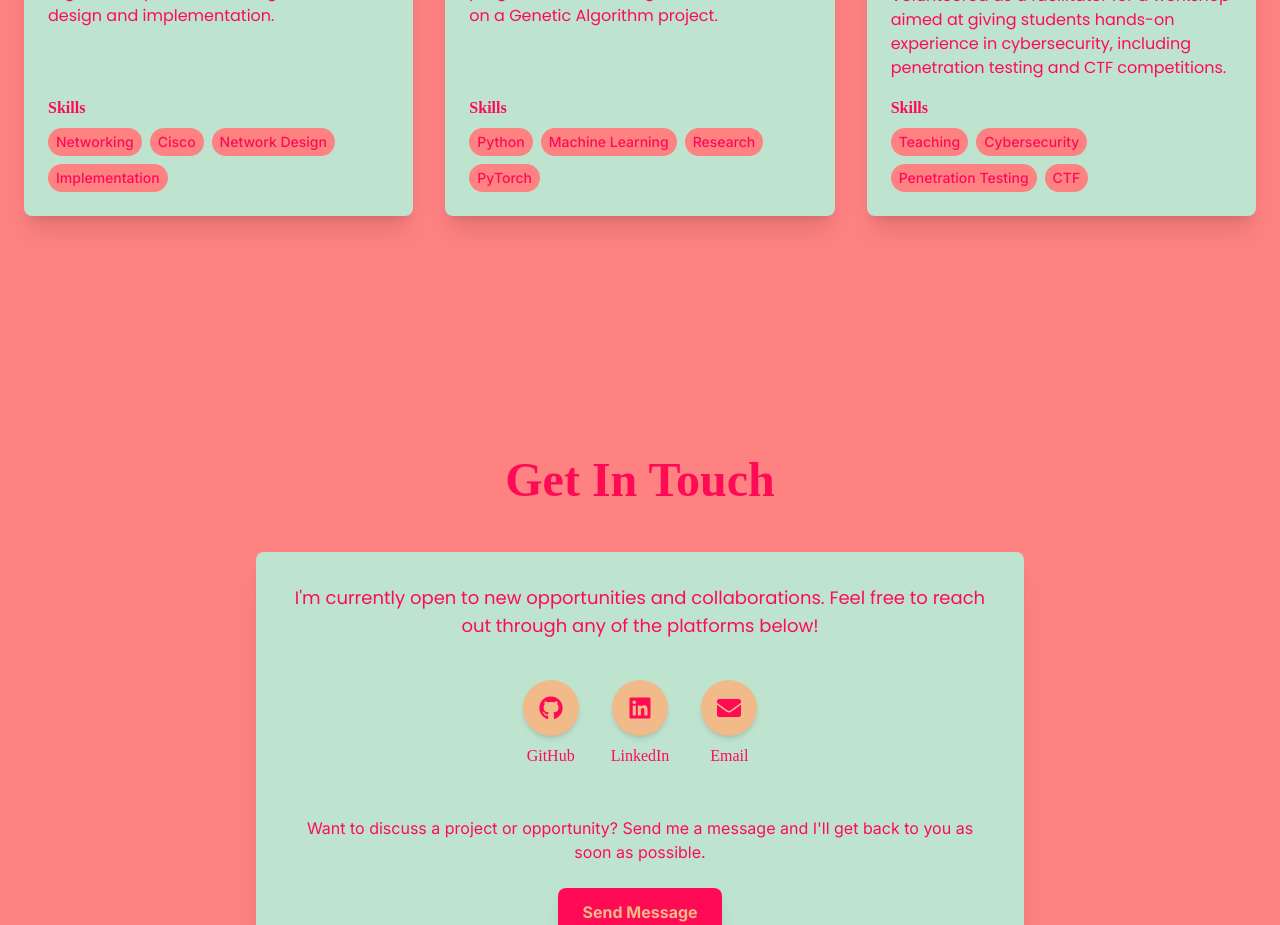
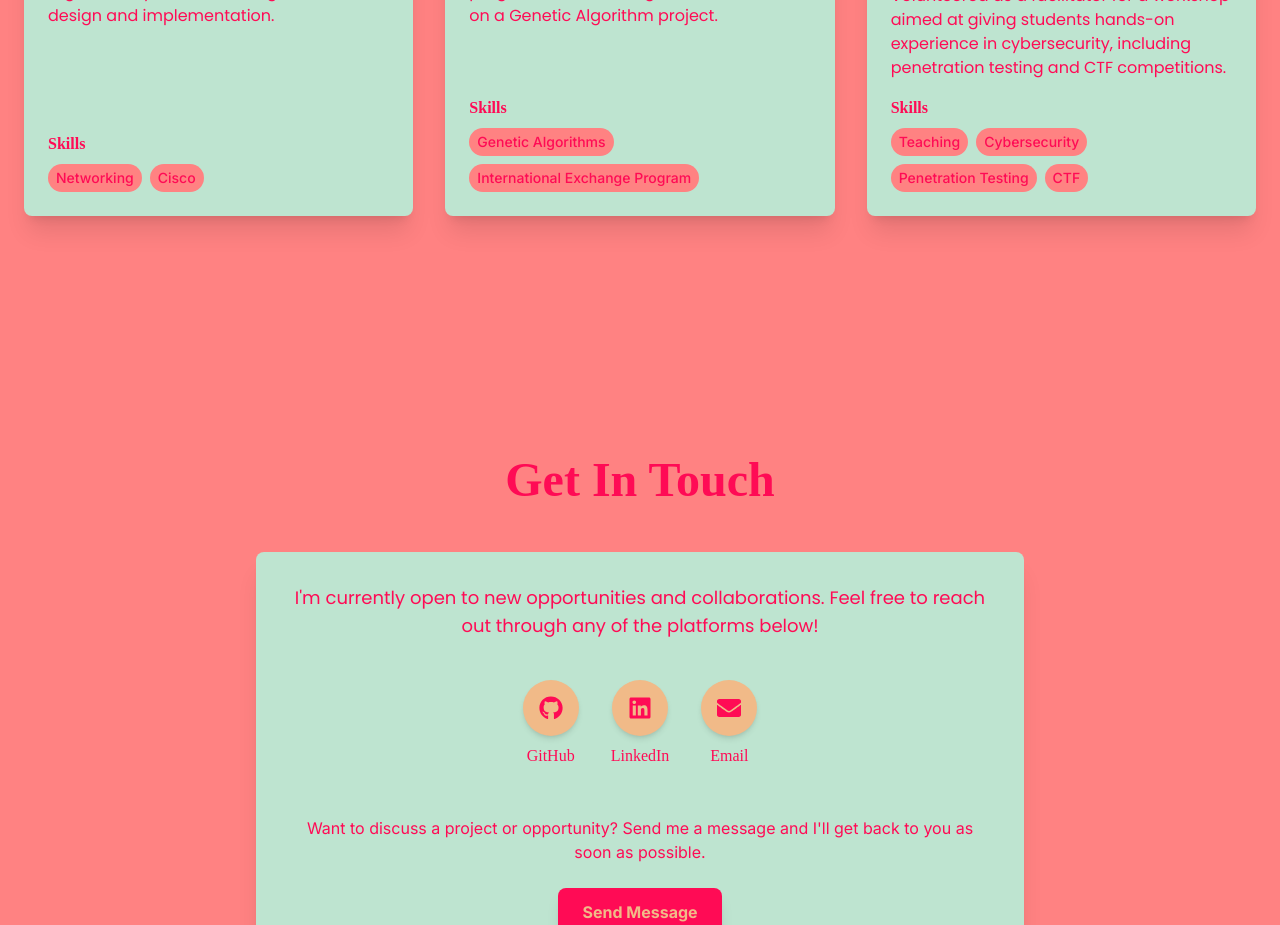
Before and after one commit to ParryPee/parrypee.github.io, a React (Create React App) app: page / in a window 1280 px wide. Shown: the part 3420-4345 px from the top of the page. Built offline with nearby package versions, Linux system fonts and the light colour scheme; a web font is replaced by a local one.

Commit message:
Updated co-curricular

```diff
--- a/src/components/Cocurricular.jsx
+++ b/src/components/Cocurricular.jsx
@@ -39,7 +39,7 @@ const Cocurricular = () => {
       title: "Cisco APJC NetAcad Riders 2022",
       organization: "Cisco",
       description: "Competed in a network competition organized by Cisco, focusing on network design and implementation.",
-      skills: ["Networking", "Cisco", "Network Design", "Implementation"],
+      skills: ["Networking", "Cisco"],
       image: cisco_image,
       date: "2022"
     },
@@ -47,7 +47,7 @@ const Cocurricular = () => {
       title: "International Student Exchange",
       organization: "Kumamoto National Institute of Technology",
       description: "Participated in a 6 months exchange program, collaborating with local students on a Genetic Algorithm project.",
-      skills: ["Python", "Machine Learning", "Research", "PyTorch"],
+      skills: ["Genetic Algorithms", "International Exchange Program"],
       image: japan_image,
       date: "October 2023 - February 2024"
     },
```
